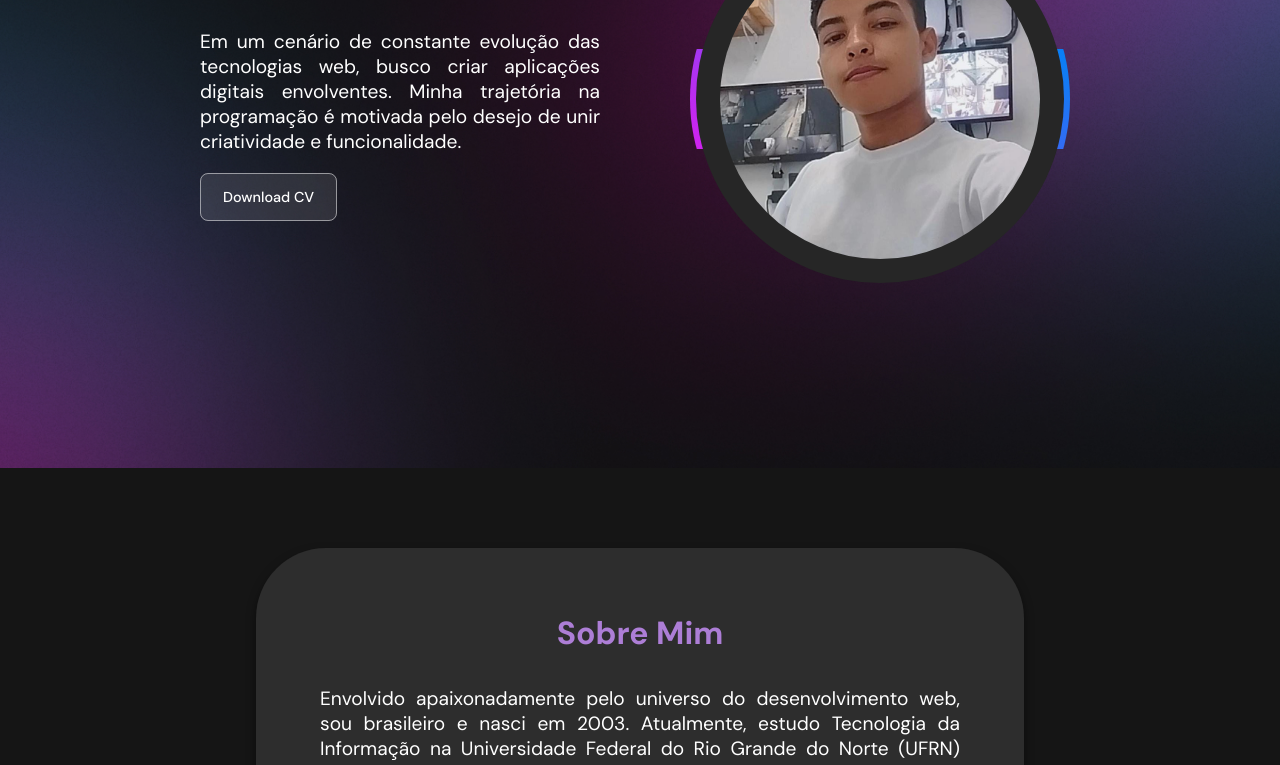
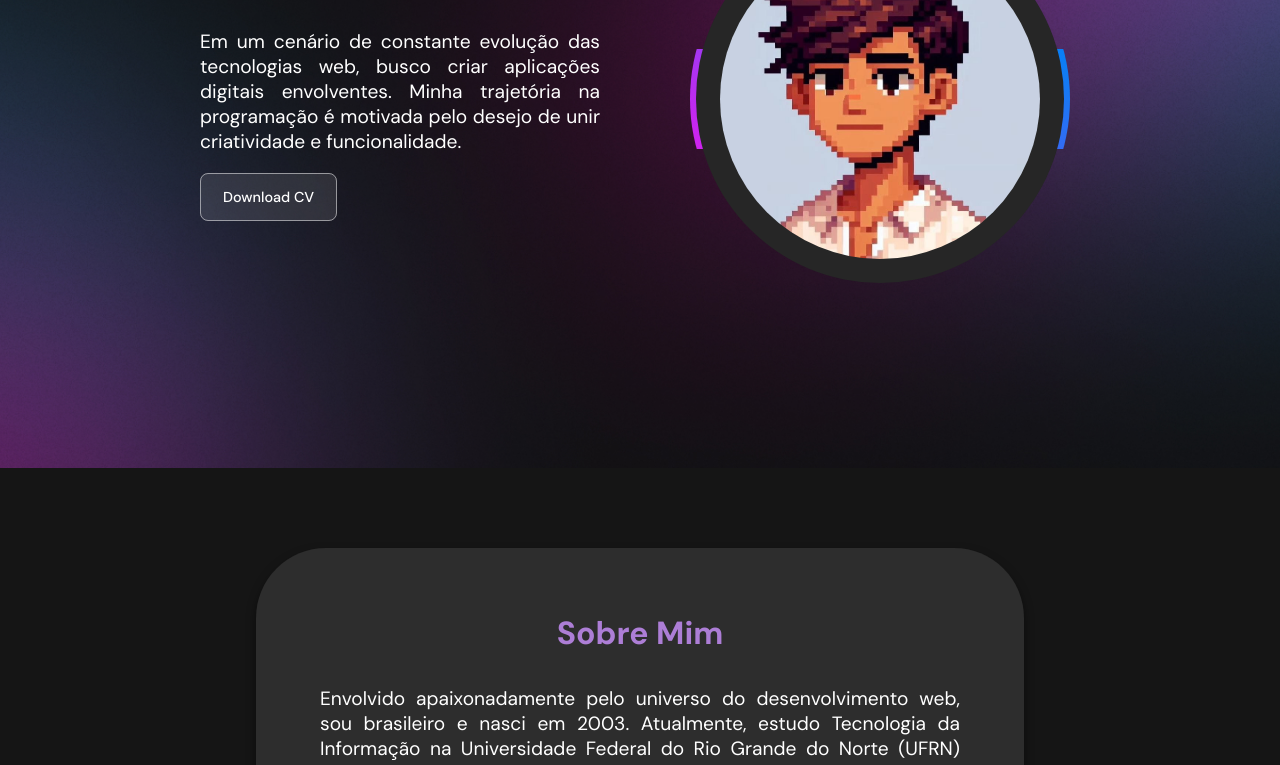
Before and after one commit to Guilherme-Andriel/MeuPortfolio, a plain HTML site: page index.html in a window 1280 px wide. Shown: the part 316-1081 px from the top of the page. Drawn offline with Linux system fonts and the light colour scheme; files whose address does not match are found by name.

Commit message:
atualizando img inicial

```diff
--- a/index.html
+++ b/index.html
@@ -56,7 +56,7 @@
 
                    <div class="caixa-img">
                         <div class="minha-img">
-                            <img src="img/eu.jpeg" alt="Minha Foto">
+                            <img src="img/img.jpeg" alt="Minha Foto">
                         </div>
                    </div>
             </div>
```
Also changed, not shown: img/eu.jpeg (deleted), img/img.jpeg (added).
